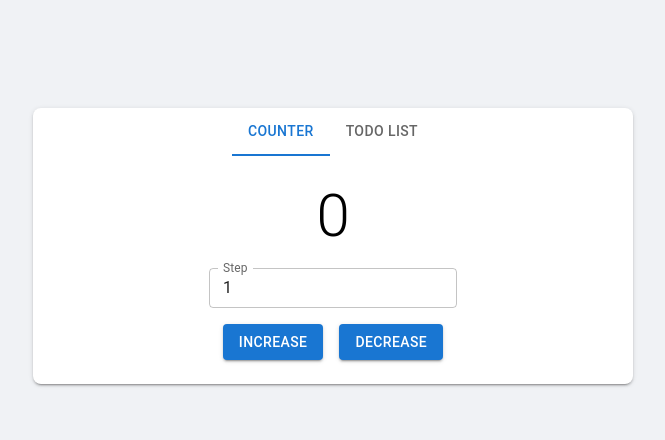
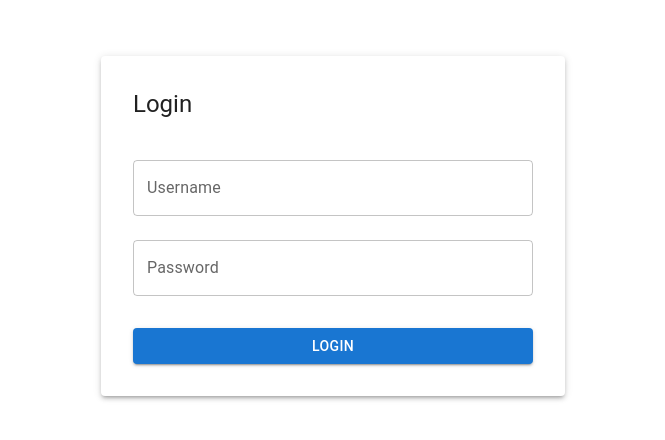
Before and after one commit to vit2tweak/counter1, a React (Create React App) app: page /login in a window 1280 px wide. Shown: the part 174-614 px from the top of the page, without its empty margins (307-972 px from the left). Built offline with nearby package versions, Linux system fonts and the light colour scheme.

Commit message:
AI Upgrade: add login with username="ai-gen-user" password=Pen555Bottle++ (program-note.md updated)

```diff
--- a/src/App.js
+++ b/src/App.js
@@ -1,28 +1,29 @@
-import React, { useState } from 'react';
-import { Box, Tabs, Tab } from '@mui/material';
+import React from 'react';
+import { BrowserRouter as Router, Routes, Route, Navigate } from 'react-router-dom';
+import { Box, AppBar, Toolbar, Typography, Button } from '@mui/material';
+import { AuthProvider, useAuth } from './contexts/AuthContext';
+import Login from './components/Login';
 import Counter from './components/Counter';
 import TodoList from './components/TodoList';
+import ProtectedRoute from './components/ProtectedRoute';
 import './App.css';
 
-function TabPanel({ children, value, index }) {
-  return (
-    <div hidden={value !== index} style={{ width: '100%' }}>
-      {value === index && children}
-    </div>
-  );
-}
-
-function App() {
-  const [tabValue, setTabValue] = useState(0);
-
-  const handleTabChange = (event, newValue) => {
-    setTabValue(newValue);
-  };
+const Dashboard = () => {
+  const { logout } = useAuth();
+  const [tabValue, setTabValue] = React.useState(0);
 
   return (
-    <Box className="App">
-      <Box sx={{ width: '100%', maxWidth: 600, bgcolor: 'white', borderRadius: 2, boxShadow: 2 }}>
-        <Tabs value={tabValue} onChange={handleTabChange} centered>
+    <Box sx={{ flexGrow: 1 }}>
+      <AppBar position="static">
+        <Toolbar>
+          <Typography variant="h6" sx={{ flexGrow: 1 }}>
+            Counter1 App
+          </Typography>
+          <Button color="inherit" onClick={logout}>Logout</Button>
+        </Toolbar>
+      </AppBar>
+      <Box sx={{ p: 3 }}>
+        <Tabs value={tabValue} onChange={(e, newValue) => setTabValue(newValue)}>
           <Tab label="Counter" />
           <Tab label="Todo List" />
         </Tabs>
@@ -35,6 +36,24 @@ function App() {
       </Box>
     </Box>
   );
+};
+
+function App() {
+  return (
+    <AuthProvider>
+      <Router>
+        <Routes>
+          <Route path="/login" element={<Login />} />
+          <Route path="/dashboard" element={
+            <ProtectedRoute>
+              <Dashboard />
+            </ProtectedRoute>
+          } />
+          <Route path="*" element={<Navigate to="/login" replace />} />
+        </Routes>
+      </Router>
+    </AuthProvider>
+  );
 }
 
 export default App;
--- /dev/null
+++ b/src/components/Login.js
@@ -0,0 +1,59 @@
+import React, { useState } from 'react';
+import { useNavigate } from 'react-router-dom';
+import { useAuth } from '../contexts/AuthContext';
+import { Box, TextField, Button, Typography, Paper } from '@mui/material';
+
+const Login = () => {
+  const [username, setUsername] = useState('');
+  const [password, setPassword] = useState('');
+  const [error, setError] = useState('');
+  const { login } = useAuth();
+  const navigate = useNavigate();
+
+  const handleSubmit = async (e) => {
+    e.preventDefault();
+    setError('');
+    const success = await login(username, password);
+    if (success) {
+      navigate('/dashboard');
+    } else {
+      setError('Invalid credentials');
+    }
+  };
+
+  return (
+    <Box sx={{ display: 'flex', justifyContent: 'center', alignItems: 'center', minHeight: '100vh' }}>
+      <Paper elevation={3} sx={{ p: 4, maxWidth: 400 }}>
+        <Typography variant="h5" sx={{ mb: 3 }}>Login</Typography>
+        <form onSubmit={handleSubmit}>
+          <TextField
+            fullWidth
+            label="Username"
+            value={username}
+            onChange={(e) => setUsername(e.target.value)}
+            margin="normal"
+          />
+          <TextField
+            fullWidth
+            label="Password"
+            type="password"
+            value={password}
+            onChange={(e) => setPassword(e.target.value)}
+            margin="normal"
+          />
+          {error && <Typography color="error" sx={{ mt: 2 }}>{error}</Typography>}
+          <Button
+            fullWidth
+            variant="contained"
+            type="submit"
+            sx={{ mt: 3 }}
+          >
+            Login
+          </Button>
+        </form>
+      </Paper>
+    </Box>
+  );
+};
+
+export default Login;
--- /dev/null
+++ b/src/components/ProtectedRoute.js
@@ -0,0 +1,15 @@
+import React from 'react';
+import { Navigate } from 'react-router-dom';
+import { useAuth } from '../contexts/AuthContext';
+
+const ProtectedRoute = ({ children }) => {
+  const { user } = useAuth();
+
+  if (!user) {
+    return <Navigate to="/login" replace />;
+  }
+
+  return children;
+};
+
+export default ProtectedRoute;
--- /dev/null
+++ b/src/contexts/AuthContext.js
@@ -0,0 +1,30 @@
+import React, { createContext, useState, useContext } from 'react';
+import { login, logout } from '../services/auth';
+
+const AuthContext = createContext(null);
+
+export const AuthProvider = ({ children }) => {
+  const [user, setUser] = useState(null);
+
+  const handleLogin = async (username, password) => {
+    const result = await login(username, password);
+    if (result.success) {
+      setUser({ username });
+      return true;
+    }
+    return false;
+  };
+
+  const handleLogout = () => {
+    logout();
+    setUser(null);
+  };
+
+  return (
+    <AuthContext.Provider value={{ user, login: handleLogin, logout: handleLogout }}>
+      {children}
+    </AuthContext.Provider>
+  );
+};
+
+export const useAuth = () => useContext(AuthContext);
--- /dev/null
+++ b/src/services/auth.js
@@ -0,0 +1,28 @@
+const VALID_CREDENTIALS = {
+  username: 'ai-gen-user',
+  password: 'Pen555Bottle++'
+};
+
+export const login = async (username, password) => {
+  if (username === VALID_CREDENTIALS.username && password === VALID_CREDENTIALS.password) {
+    const token = btoa(JSON.stringify({ username, timestamp: Date.now() }));
+    localStorage.setItem('authToken', token);
+    return { success: true };
+  }
+  return { success: false, error: 'Invalid credentials' };
+};
+
+export const logout = () => {
+  localStorage.removeItem('authToken');
+};
+
+export const checkAuth = () => {
+  const token = localStorage.getItem('authToken');
+  if (!token) return false;
+  try {
+    const decoded = JSON.parse(atob(token));
+    return decoded.username === VALID_CREDENTIALS.username;
+  } catch {
+    return false;
+  }
+};
```
Also changed, not shown: package.json (+4 -3 lines), 2 other files (tests, documents, lock files or other folders).
